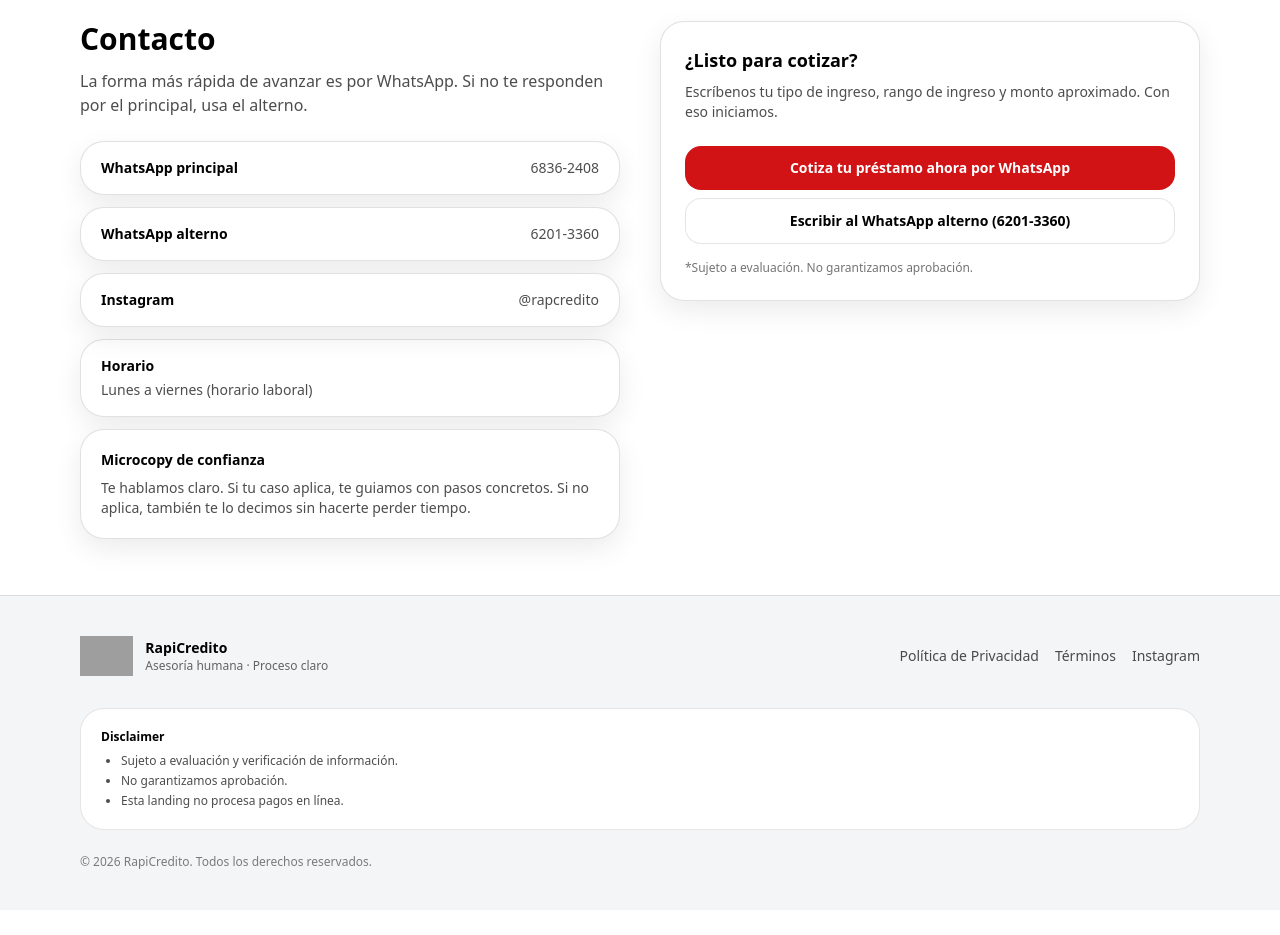
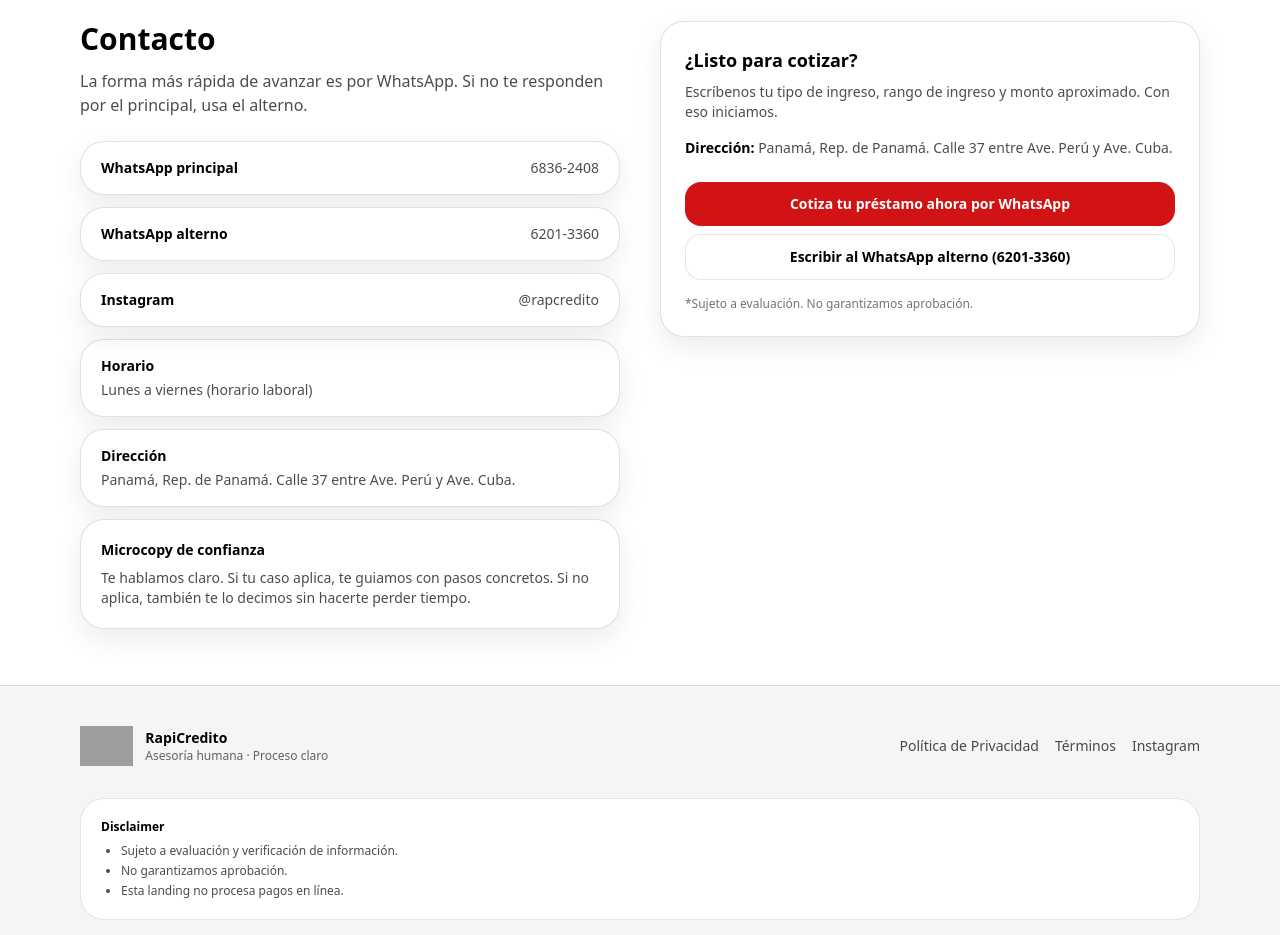
Before and after one commit to lulabtechnology/financiera, a Next.js app: page / in a window 1280 px wide. Shown: the part 5500-6435 px from the top of the page. Before the commit the page ends 6410 px from the top, so only its background shows below. Built offline with nearby package versions, Linux system fonts and the light colour scheme; no server answers; grey boxes are pictures that could not be loaded.

Commit message:
Update Contact.tsx

```diff
--- a/src/components/Contact.tsx
+++ b/src/components/Contact.tsx
@@ -50,6 +50,14 @@ export default function Contact() {
                 <div className="mt-1 text-sm text-black/70">{SITE.defaultHours}</div>
               </div>
 
+              {/* ✅ NUEVO: Dirección */}
+              <div className="card rounded-3xl px-5 py-4">
+                <div className="text-sm font-semibold text-black">Dirección</div>
+                <div className="mt-1 text-sm text-black/70">
+                  Panamá, Rep. de Panamá. Calle 37 entre Ave. Perú y Ave. Cuba.
+                </div>
+              </div>
+
               <div className="card rounded-3xl p-5">
                 <div className="text-sm font-semibold text-black">Microcopy de confianza</div>
                 <p className="mt-2 text-sm text-black/70">
@@ -64,6 +72,12 @@ export default function Contact() {
             <h3 className="text-lg font-semibold text-black">¿Listo para cotizar?</h3>
             <p className="mt-2 text-sm text-black/70">
               Escríbenos tu tipo de ingreso, rango de ingreso y monto aproximado. Con eso iniciamos.
+            </p>
+
+            {/* ✅ NUEVO: Dirección también aquí (mini corporativa) */}
+            <p className="mt-4 text-sm text-black/70">
+              <span className="font-semibold text-black">Dirección:</span>{" "}
+              Panamá, Rep. de Panamá. Calle 37 entre Ave. Perú y Ave. Cuba.
             </p>
 
             <div className="mt-6 grid gap-2">
```
